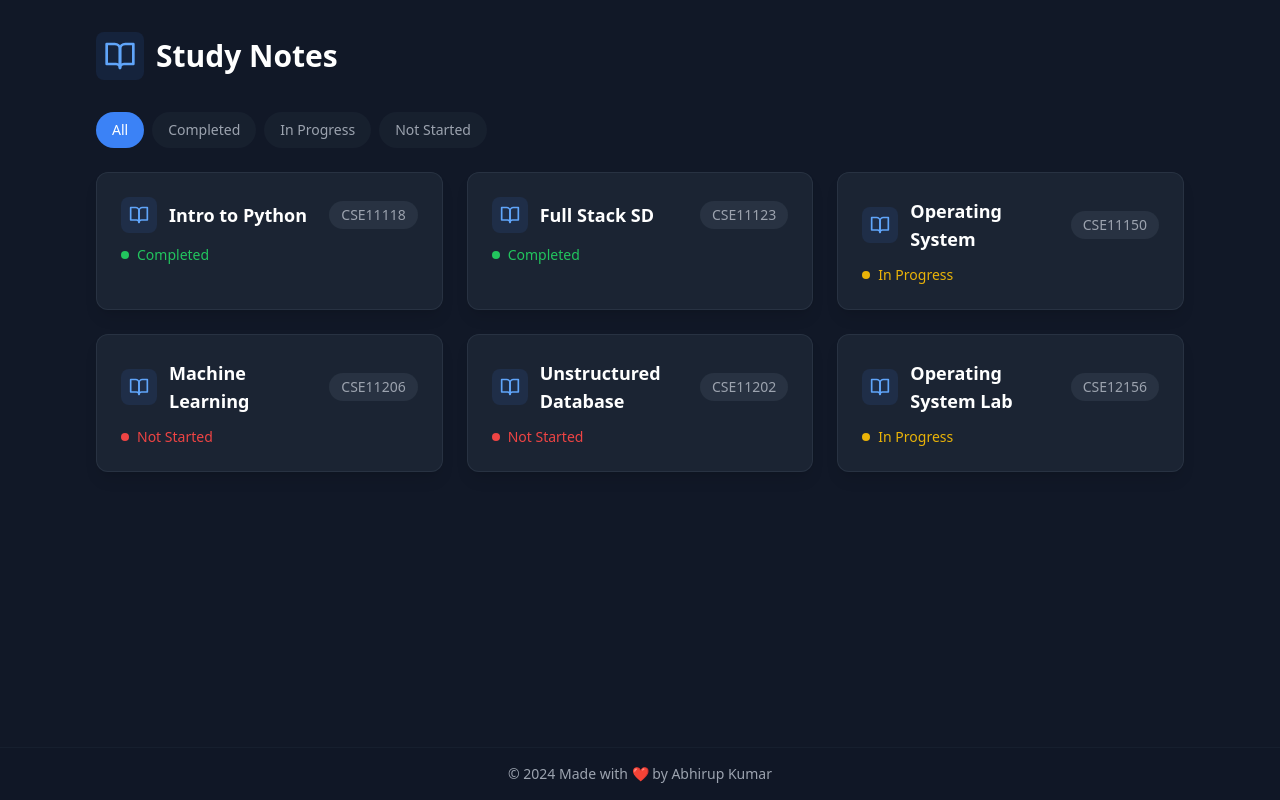
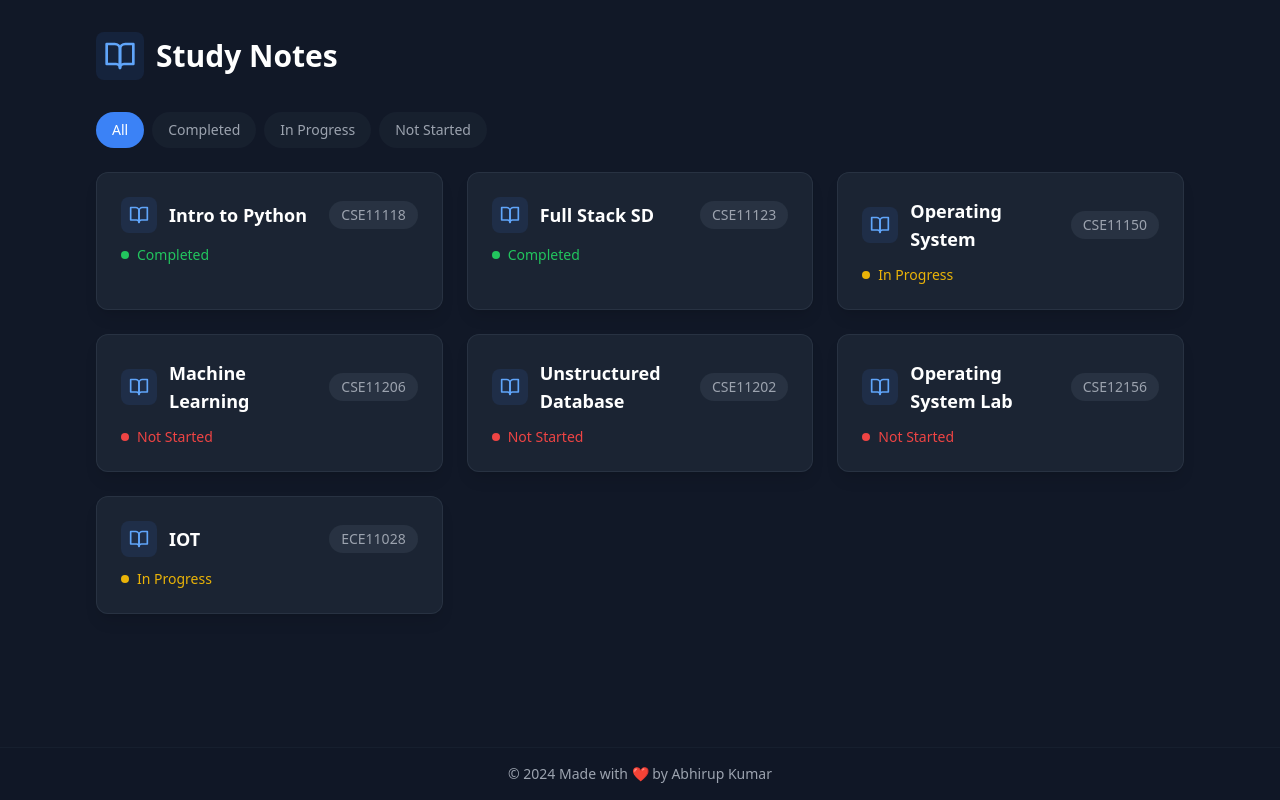
Before and after one commit to DevAdvancer/Study-notes-Viewer, a React (Vite) app: page / in a window 1280 px wide. Built offline with nearby package versions, Linux system fonts and the light colour scheme.

Commit message:
Added IOT

```diff
--- /dev/null
+++ b/src/data/markdown/iot.md
@@ -0,0 +1,4 @@
+> Kevin Ashton is the founder of the Internet of Things (IoT) and the inventor of the term.
+
+## IOT
+IoT stands for Internet of Things, and it's a network of physical objects that are connected to the internet and can communicate with each other and with other devices. IoT devices, also known as "smart objects", are embedded with sensors, software, and other technologies that allow them to collect and share data.
--- a/src/data/notes.ts
+++ b/src/data/notes.ts
@@ -5,6 +5,7 @@ import operatingSystem from './markdown/operating-system.md?raw'
 import machineLearning from './markdown/machine-learning.md?raw'
 import unstructuredDatabase from './markdown/unstructured-database.md?raw'
 import operatingSystemLab from './markdown/operating-system-lab.md?raw'
+import iot from './markdown/iot.md?raw'
 
 export const notes: Note[] = [
   {
@@ -47,6 +48,13 @@ export const notes: Note[] = [
     subject: 'Operating System Lab',
     subjectCode: 'CSE12156',
     content: operatingSystemLab,
+    progress: 'not-started'
+  },
+  {
+    id: '7',
+    subject: 'IOT',
+    subjectCode: 'ECE11028',
+    content: iot,
     progress: 'in-progress'
   }
 ];
```
